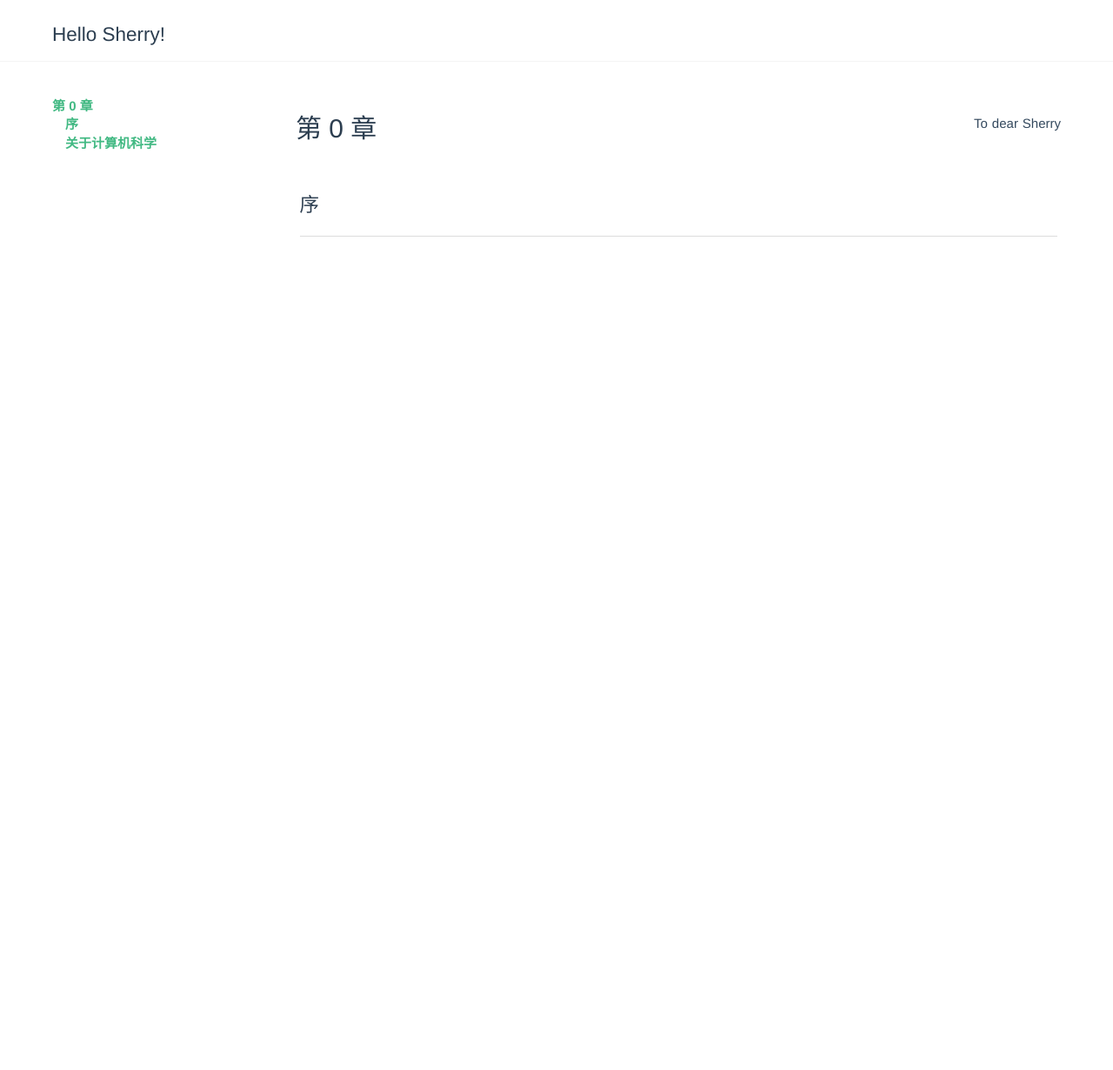
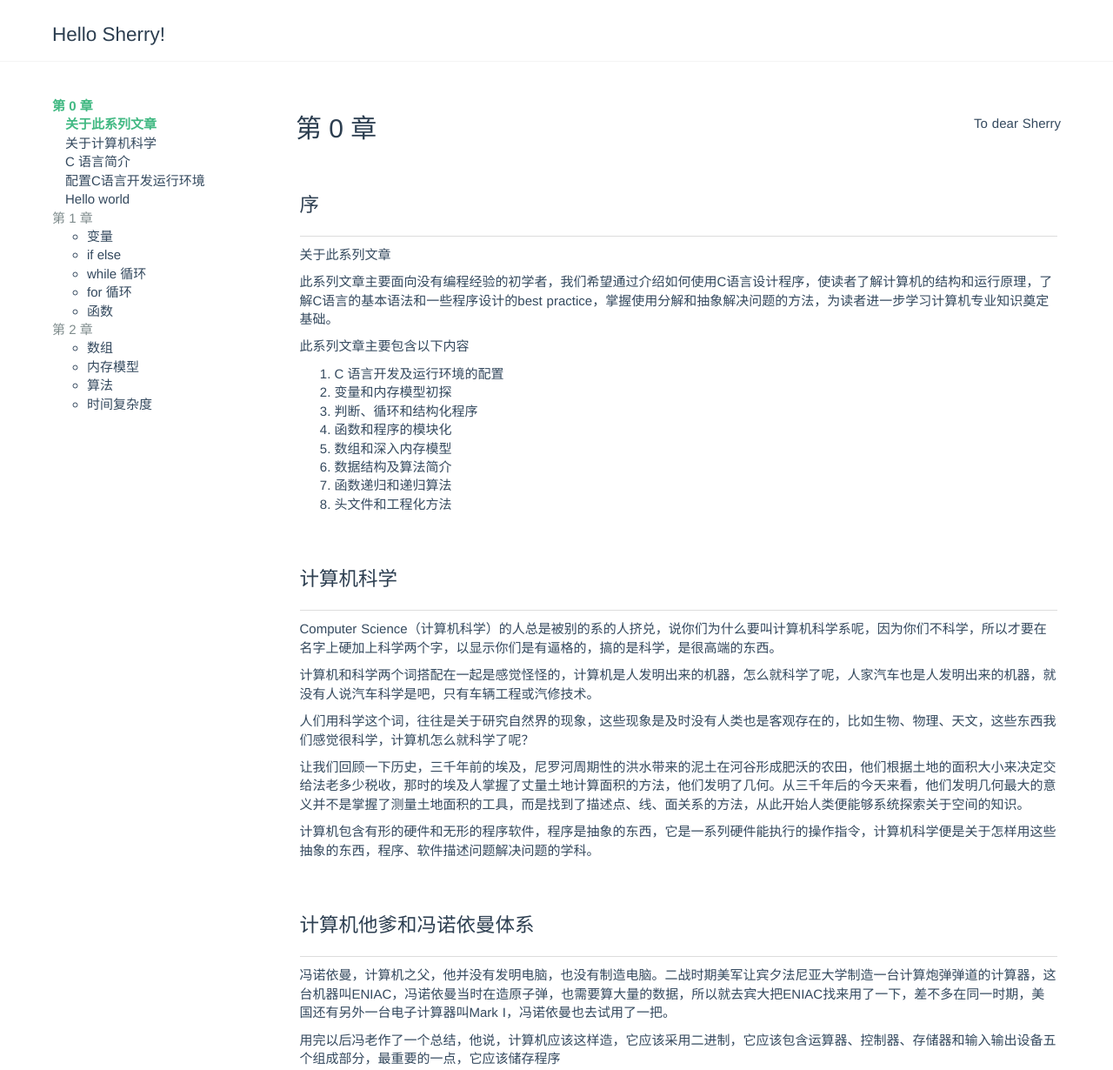
Before and after one commit to jiangxiong66/sherryc, a website: page index.html in a window 1280 px wide. Shown: the top 1230 px of the page at 87% size. Before the commit the page ends 800 px from the top, so only its background shows below. Drawn offline with nearby package versions, Linux system fonts and the light colour scheme; files that its build step writes are made by us from their sources.

Commit message:
chapter 0 add catelog topic:computer-science topic:computer-father

```diff
--- a/index.html
+++ b/index.html
@@ -27,8 +27,30 @@
         <li>
           <a class="sidebar-link catelog-active">第 0 章</a>
           <ul class="sub-menu">
-            <li><a href="#preface" class="section-link catelog-active">序</a></li>
-            <li><a class="section-link catelog-active">关于计算机科学</a></li>
+            <li><a href="#preface" class="section-link catelog-active">关于此系列文章</a></li>
+            <li><a class="section-link">关于计算机科学</a></li>
+            <li><a class="section-link" href="">C 语言简介</a></li>
+            <li><a class="section-link" href="">配置C语言开发运行环境</a></li>
+            <li><a class="section-link" href="">Hello world</a></li>
+          </ul>
+        </li>
+        <li>
+          <a class="sidebar-link" href="">第 1 章</a>
+          <ul>
+            <li><a href="#preface" class="section-link">变量</a></li>
+            <li><a href="#preface" class="section-link">if else</a></li>
+            <li><a href="#preface" class="section-link">while 循环</a></li>
+            <li><a href="#preface" class="section-link">for 循环</a></li>
+            <li><a href="#preface" class="section-link">函数</a></li>
+          </ul>
+        </li>
+        <li>
+          <a class="sidebar-link" href="">第 2 章</a>
+          <ul>
+            <li><a href="#preface" class="section-link">数组</a></li>
+            <li><a href="#preface" class="section-link">内存模型</a></li>
+            <li><a href="#preface" class="section-link">算法</a></li>
+            <li><a href="#preface" class="section-link">时间复杂度</a></li>
           </ul>
         </li>
       </ul>
@@ -39,6 +61,35 @@
         <h1 id="preface">第 0 章</h1>
         <div id="preface" class="topic">
           <h2>序</h2>
+          <p>关于此系列文章</p>
+          <p>此系列文章主要面向没有编程经验的初学者，我们希望通过介绍如何使用C语言设计程序，使读者了解计算机的结构和运行原理，了解C语言的基本语法和一些程序设计的best practice，掌握使用分解和抽象解决问题的方法，为读者进一步学习计算机专业知识奠定基础。</p>
+          <p>此系列文章主要包含以下内容</p>
+          <ul style="list-style-type: decimal;">
+            <li>C 语言开发及运行环境的配置</li>
+            <li>变量和内存模型初探</li>
+            <li>判断、循环和结构化程序</li>
+            <li>函数和程序的模块化</li>
+            <li>数组和深入内存模型</li>
+            <li>数据结构及算法简介</li>
+            <li>函数递归和递归算法</li>
+            <li>头文件和工程化方法</li>
+          </ul>
+        </div>
+
+        <div id="computer-science" class="topic">
+          <h2>计算机科学</h2>
+          <p>Computer Science（计算机科学）的人总是被别的系的人挤兑，说你们为什么要叫计算机科学系呢，因为你们不科学，所以才要在名字上硬加上科学两个字，以显示你们是有逼格的，搞的是科学，是很高端的东西。</p>
+          <p>计算机和科学两个词搭配在一起是感觉怪怪的，计算机是人发明出来的机器，怎么就科学了呢，人家汽车也是人发明出来的机器，就没有人说汽车科学是吧，只有车辆工程或汽修技术。</p>
+          <p>人们用科学这个词，往往是关于研究自然界的现象，这些现象是及时没有人类也是客观存在的，比如生物、物理、天文，这些东西我们感觉很科学，计算机怎么就科学了呢？</p>
+          <p>让我们回顾一下历史，三千年前的埃及，尼罗河周期性的洪水带来的泥土在河谷形成肥沃的农田，他们根据土地的面积大小来决定交给法老多少税收，那时的埃及人掌握了丈量土地计算面积的方法，他们发明了几何。从三千年后的今天来看，他们发明几何最大的意义并不是掌握了测量土地面积的工具，而是找到了描述点、线、面关系的方法，从此开始人类便能够系统探索关于空间的知识。</p>
+          <p>计算机包含有形的硬件和无形的程序软件，程序是抽象的东西，它是一系列硬件能执行的操作指令，计算机科学便是关于怎样用这些抽象的东西，程序、软件描述问题解决问题的学科。</p>
+        </div>
+
+        <div id="computer-father" class="topic">
+          <h2>计算机他爹和冯诺依曼体系</h2>
+          <p>冯诺依曼，计算机之父，他并没有发明电脑，也没有制造电脑。二战时期美军让宾夕法尼亚大学制造一台计算炮弹弹道的计算器，这台机器叫ENIAC，冯诺依曼当时在造原子弹，也需要算大量的数据，所以就去宾大把ENIAC找来用了一下，差不多在同一时期，美国还有另外一台电子计算器叫Mark I，冯诺依曼也去试用了一把。</p>
+          <p>用完以后冯老作了一个总结，他说，计算机应该这样造，它应该采用二进制，它应该包含运算器、控制器、存储器和输入输出设备五个组成部分，最重要的一点，它应该储存程序</p>
+          <p>储存程序，这一点在当时大概只有外星人能想到，你现在会觉得在电脑上点两下网易云音乐就可以放音乐，点两下QQ就可以上网和人聊天是很自然的事。其实这是一件很逆天的事情，一台机器有A功能，你没给他换任何零件，只是告诉了它一串0和1写成的天书，啪，它就有B功能了，老师傅都惊呆了。让Mark I算10+100再算10*100可是要拔一堆电线再新插一堆电线才能完成这个华丽的转身。</p>
         </div>
       </div>
     </div>
```
